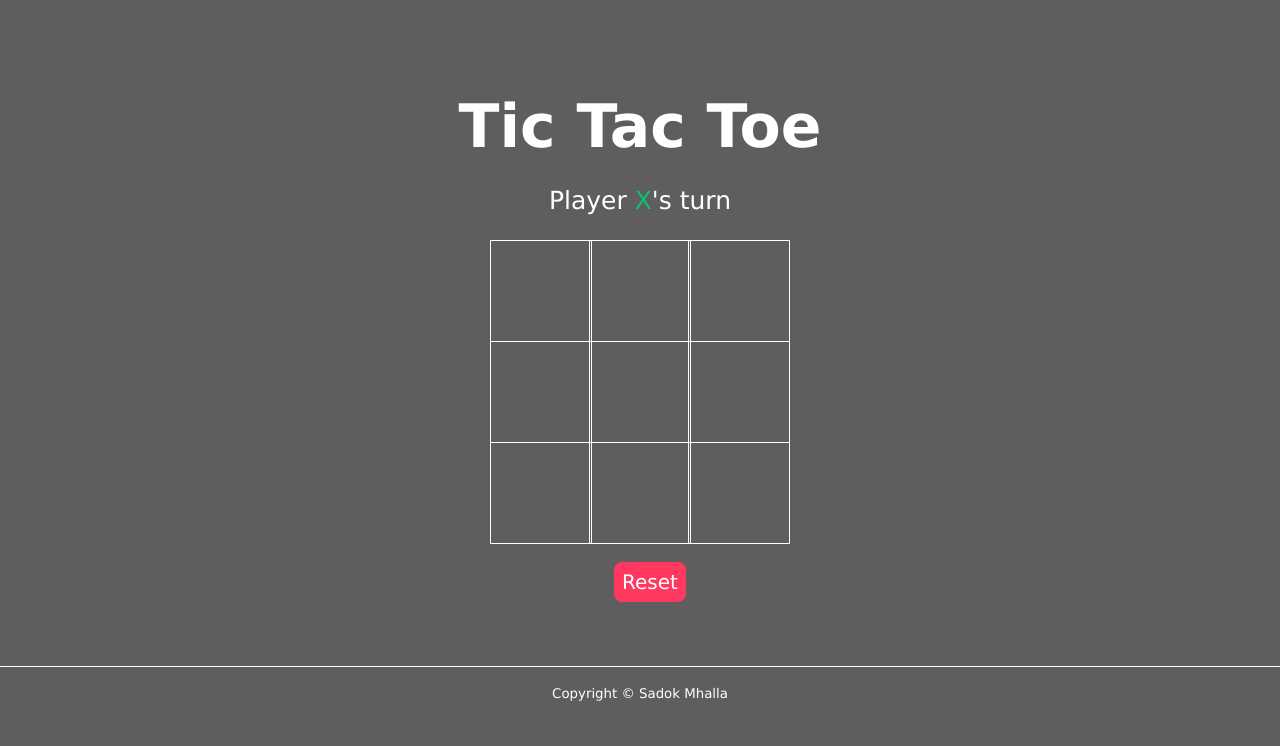
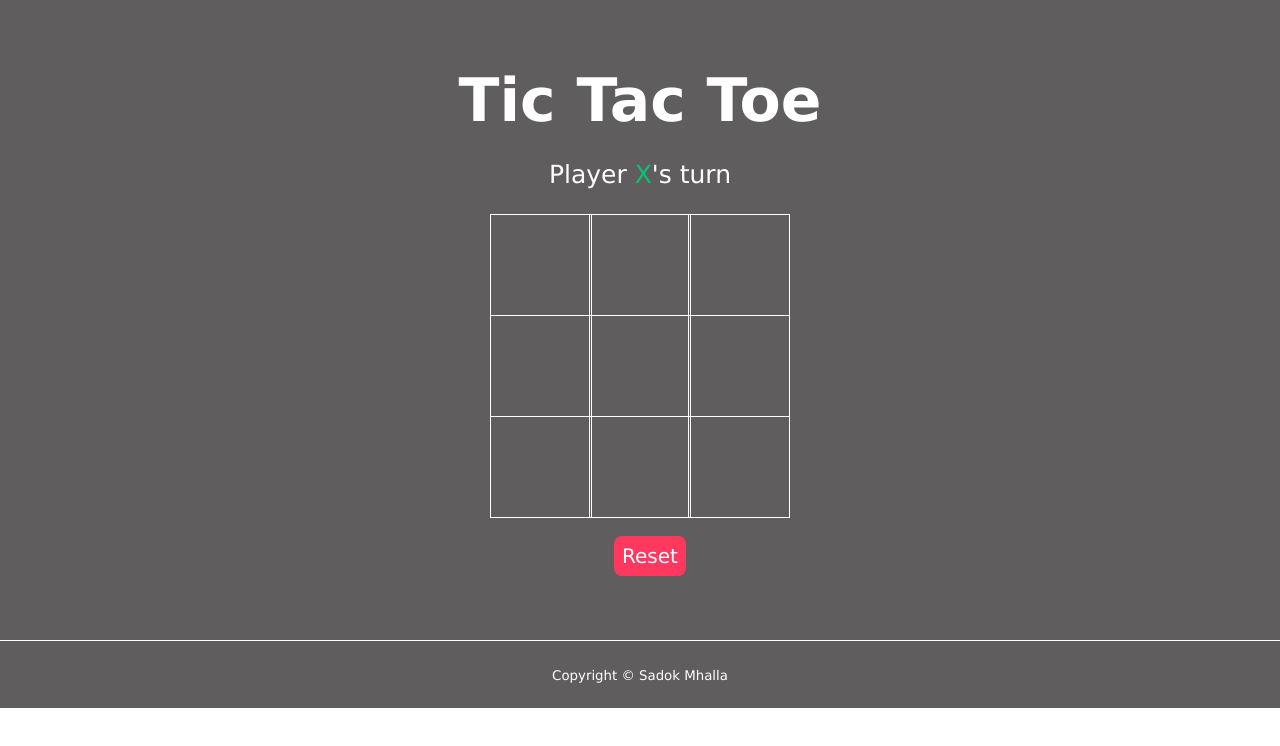
Before and after one commit to sadok-mhl/TicTacToe, a plain HTML site: page index.html in a window 1280 px wide. Drawn offline with Linux system fonts and the light colour scheme.

Commit message:
Update style.css

```diff
--- a/style.css
+++ b/style.css
@@ -6,7 +6,6 @@
 
 .background {
     background-color: #605d5e;
-    height: 100vh;
     padding-top: 1px;
 }
 
@@ -14,7 +13,7 @@
     color: white;
     text-align: center;
     font-size: 40px;
-    margin-top: 7%;
+    margin-top: 5%;
 }
 
 .display {
@@ -86,6 +85,6 @@
     color: white;
     text-align: center;
     margin-top: 4rem;
-    padding: 1rem 0;
+    padding: 1.5rem 0;
     border-top: 1px solid white;
  }
```
